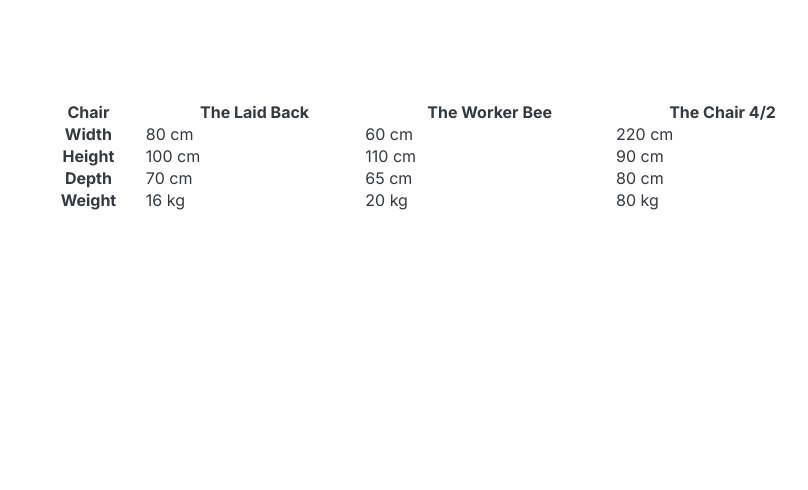
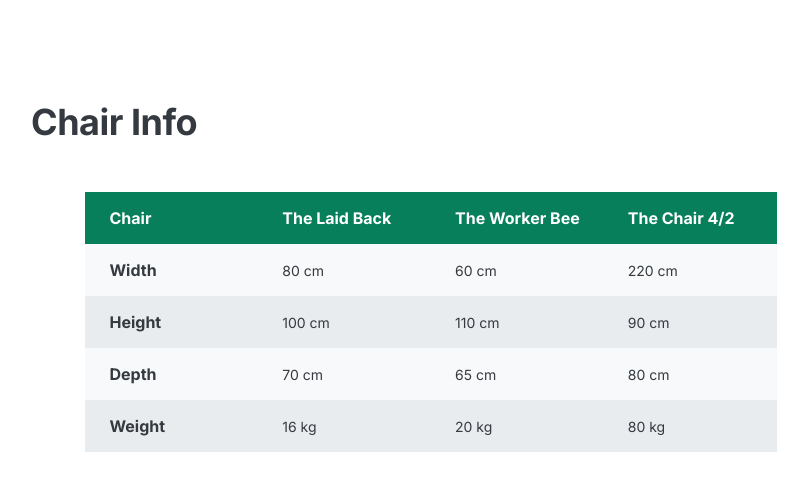
Before and after one commit to Abdul-Muqeet-Niazi/Lisbon-Chair-Shop, a plain HTML site: page table.html in a window 1280 px wide. Shown: the whole page, without its empty margins (209-1017 px from the left). Drawn offline with Linux system fonts and the light colour scheme.

Commit message:
Add Table

```diff
--- a/table.html
+++ b/table.html
@@ -21,24 +21,64 @@
       body {
         font-family: "Inter", sans-serif;
         color: #343a40;
+        margin: 100px auto;
+        width: 800px;
+      }
+
+      h2 {
+        margin-bottom: 48px;
+        font-size: 36px;
+        letter-spacing: -0.5px;
       }
 
       table {
-        margin: 100px auto;
-        width: 800px;
-        /* border: 10px solid #343a40; */
+        /* For Aligning the whole table into Center */
+        margin: 0px auto;
+        text-align: left;
+        font-size: 14px;
+        /* border: 1px solid #343a40; */
+        border-collapse: collapse;
+      }
+
+      th,
+      td {
+        padding: 16px 24px;
+        /* border: 1px solid #343a40; */
+      }
+
+      table th {
+        font-size: 16px;
+        width: 25%;
+      }
+
+      tbody tr:nth-child(odd) {
+        background-color: #f8f9fa;
+      }
+
+      tbody tr:nth-child(even) {
+        background-color: #e9ecef;
+      }
+
+      .info-main-header {
+        background-color: #087f5b;
+        color: #fff;
       }
     </style>
   </head>
   <body>
-    <div class="info--table">
+    <section class="info--table">
+      <h2>Chair Info</h2>
       <table>
-        <tr>
+        <thead>
+          <tr class="info-main-header">
             <th>Chair</th>
             <th>The Laid Back</th>
             <th>The Worker Bee</th>
             <th>The Chair 4/2</th>
           </tr>
+        </thead>
+
+        <tbody>
           <tr>
             <th>Width</th>
             <td>80 cm</td>
@@ -63,7 +103,8 @@
             <td>20 kg</td>
             <td>80 kg</td>
           </tr>
+        </tbody>
       </table>
-    </div>
+    </section>
   </body>
 </html>
```
Lines whose indentation alone changed are shown as unchanged.
